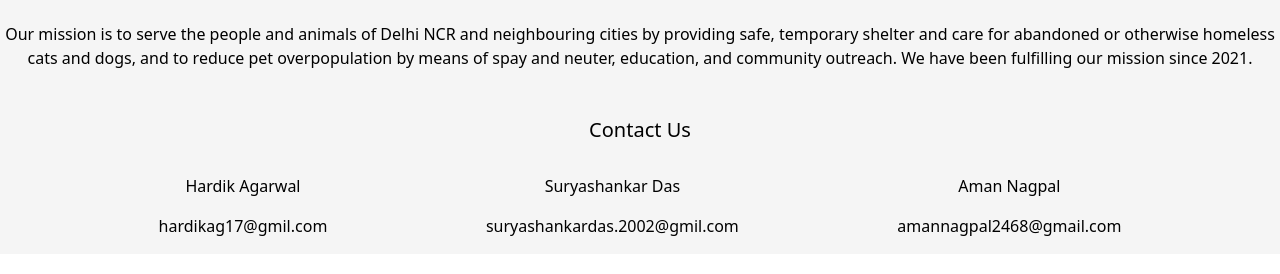
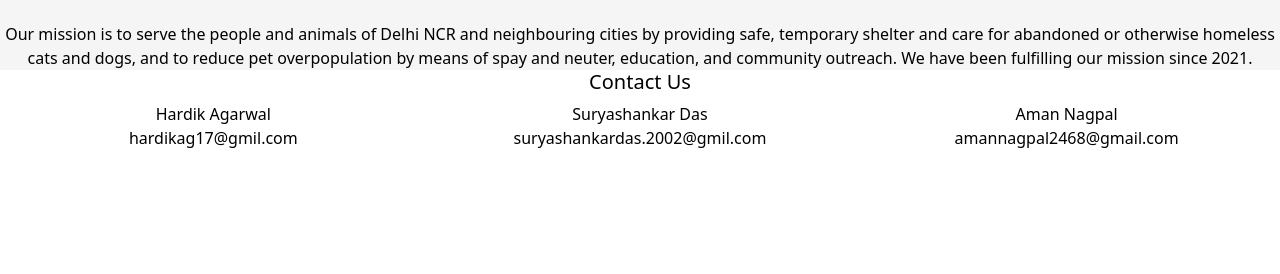
Before and after one commit to Hardikag17/PawsAdoption, a React (Create React App) app in the folder frontend/: page / in a window 1280 px wide. Shown: the part 1925-2199 px from the top of the page. After the commit the page ends 2075 px from the top, so only its background shows below. Built offline with nearby package versions, Linux system fonts and the light colour scheme.

Commit message:
fix overflow in footer

```diff
--- a/frontend/src/components/Footer.jsx
+++ b/frontend/src/components/Footer.jsx
@@ -51,38 +51,27 @@ function Footer() {
           overpopulation by means of spay and neuter, education, and community
           outreach. We have been fulfilling our mission since 2021.
         </p>
-        <div class=' line2'>
-          <br></br>
-          <br></br>
+        <div className='container-fluid'>
           <h5>Contact Us</h5>
-          <br></br>
-          <div class='d-flex justify-content-evenly'>
-            <span>
-              <p> Hardik Agarwal</p>
-              <p>
+          <div className='row row-12'>
+            <div className='col col-md-4'>
+              <div> Hardik Agarwal</div>
               <a href='mailto:hardikag17@gmil.com'>hardikag17@gmil.com</a>
-              </p>
-            </span>
-            <span>
-              <p> Suryashankar Das</p>
-              <p>
+            </div>
+            <div className='col-md-4'>
+              <div> Suryashankar Das</div>
               <a href='mailto:hardikag17@gmil.com'>
                 suryashankardas.2002@gmil.com
               </a>
-              </p>
-            </span>
-            <span>
-              <p> Aman Nagpal</p>
-              <p>
+            </div>
+            <div className='col-md-4'>
+              <div> Aman Nagpal</div>
               <a href='mailto:amannagpal2468@gmail.com'>
                 amannagpal2468@gmail.com
               </a>
-              </p>
-            </span>
             </div>
           </div>
-
-        <br></br>
+        </div>
       </footer>
     </div>
   );
```
Lines whose indentation alone changed are shown as unchanged.
